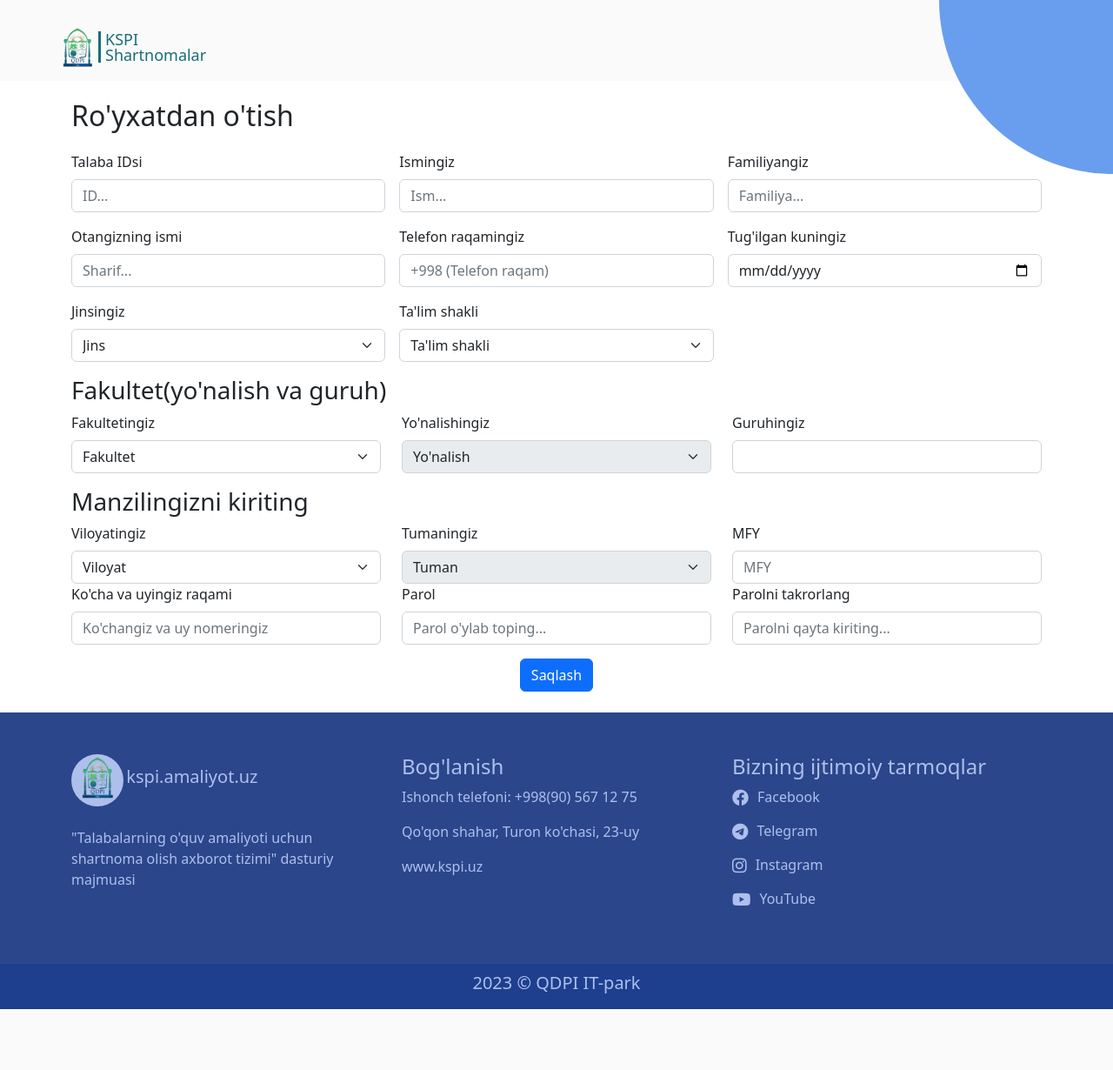
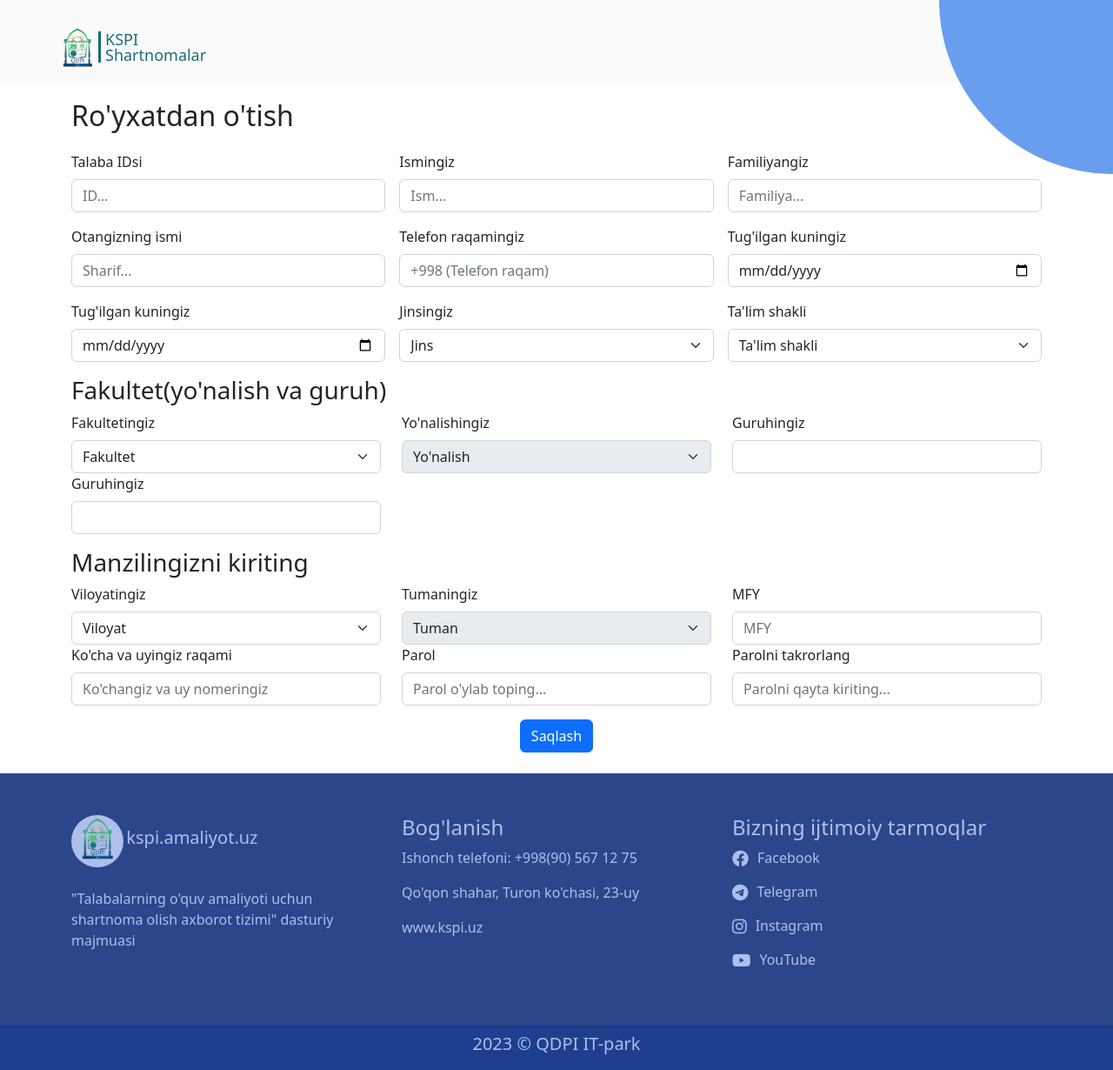
Before and after one commit to hfazliddin98/shartnoma, a Django app: page /royhat/ in a window 1280 px wide. Shown: the whole page at 87% size. Before the commit the page ends 1160 px from the top, so only its background shows below. Run offline with Django 4.2, Linux system fonts and the light colour scheme; some libraries are stand-ins or nearby versions.

Commit message:
amliyot 28.04.2023

```diff
--- a/templates/boshi/keyin.html
+++ b/templates/boshi/keyin.html
@@ -166,7 +166,7 @@
 
 
     <!-- BOOTSTRAP-JAVASCRIPT -->
-    <link rel="stylesheet" href="{% static '/bootstrap/js/bootstrap.bundle.min.js' %}">
+    <script src="{% static '/bootstrap/js/bootstrap.bundle.min.js' %}"></script>
 
 
 </body>
--- a/templates/boshi/oldin.html
+++ b/templates/boshi/oldin.html
@@ -126,7 +126,7 @@
     </footer>
 
      <!-- BOOTSTRAP-JAVASCRIPT -->
-     <link rel="stylesheet" href="{% static '/bootstrap/js/bootstrap.bundle.min.js' %}">
+     <script src="{% static '/bootstrap/js/bootstrap.bundle.min.js' %}"></script>
 
 
 </body>
--- a/templates/kirish/login.html
+++ b/templates/kirish/login.html
@@ -130,7 +130,7 @@
 
 
     <!-- BOOTSTRAP-JAVASCRIPT -->
-    <link rel="stylesheet" href="{% static '/bootstrap/js/bootstrap.bundle.min.js' %}">
+    <script src="{% static '/bootstrap/js/bootstrap.bundle.min.js' %}"></script>
 
     <!-- JAVASCRIPT -->
     <script src="{% static '/js/login.js' %}"></script>
--- a/templates/kirish/signup.html
+++ b/templates/kirish/signup.html
@@ -39,55 +39,68 @@
     <div class="main-content">
         <div class="container">
             <h1>Ro'yxatdan o'tish</h1>
+            <div class="text-center h4 text-primary">
+                {% for h in habar %}
+                    {{h}}
+                {% endfor %}
+            </div>
             <!-- LOGIN -->
-            <form action="https://echo.htmlacademy.ru" method="POST" class="row g-3 needs-validation" novalidate>
+            <form method="POST" class="row g-3 needs-validation" novalidate>
+                {% csrf_token %}
                 <div class="col-md-4 col-sm-6">
                     <label for="validationCustom01" class="form-label">Talaba IDsi</label>
-                    <input type="text" class="form-control" id="validationCustom01" placeholder="ID..." required>
+                    <input name="username" type="text" class="form-control" id="validationCustom01" placeholder="ID..." required>
                     <div class="invalid-feedback">
                         IDni kiriting.!
                     </div>
                 </div>
                 <div class="col-md-4 col-sm-6">
                     <label for="validationCustom02" class="form-label">Ismingiz</label>
-                    <input type="text" class="form-control" id="validationCustom02" placeholder="Ism..." required>
+                    <input name="ism" type="text" class="form-control" id="validationCustom02" placeholder="Ism..." required>
                     <div class="invalid-feedback">
                         Ismingizni kiriting.!
                     </div>
                 </div>
                 <div class="col-md-4 col-sm-6">
                     <label for="validationCustom03" class="form-label">Familiyangiz</label>
-                    <input type="text" class="form-control" id="validationCustom03" placeholder="Familiya..." required>
+                    <input name="familya" type="text" class="form-control" id="validationCustom03" placeholder="Familiya..." required>
                     <div class="invalid-feedback">
                         Familiyangizni kiriting.!
                     </div>
                 </div>
                 <div class="col-md-4 col-sm-6">
                     <label for="validationCustom04" class="form-label">Otangizning ismi</label>
-                    <input type="text" class="form-control" id="validationCustom04" placeholder="Sharif..." required>
+                    <input name="sharif" type="text" class="form-control" id="validationCustom04" placeholder="Sharif..." required>
                     <div class="invalid-feedback">
                         Otangizning ismini kiriting.!
                     </div>
                 </div>
                 <div class="col-md-4 col-sm-6">
                     <label for="validationCustom05" class="form-label">Telefon raqamingiz</label>
-                    <input type="text" class="form-control" id="validationCustom05" data-mdb-input-mask="+998 90 000 00 00" placeholder="+998 (Telefon raqam)" required>
+                    <input name="t_nomer" type="text" class="form-control" id="validationCustom05" data-mdb-input-mask="+998 90 000 00 00" placeholder="+998 (Telefon raqam)" required>
                     <div class="invalid-feedback">
                         Telefon raqamingizni kiriting.!
                     </div>
                 </div>
                 <div class="col-md-4 col-sm-6">
                     <label for="validationCustom06" class="form-label">Tug'ilgan kuningiz</label>
-                    <input type="date" class="form-control" id="validationCustom06" placeholder="kun/oy/yil" required>
+                    <input name="t_yil" type="date" class="form-control" id="validationCustom06" placeholder="kun/oy/yil" required>
                     <div class="invalid-feedback">
                         Tug'ilgan kuningizni kiriting.!
                     </div>
                 </div>
+                <div class="col-md-4 col-sm-6">
+                    <label for="validationCustom06" class="form-label">Tug'ilgan kuningiz</label>
+                    <input name="k_yil" type="date" class="form-control" id="validationCustom06" placeholder="kun/oy/yil" required>
+                    <div class="invalid-feedback">
+                        O`qishga kirgan yilingizni kiriting.!
+                    </div>
+                </div>
                     <div class="col-md-4 col-sm-6">
                         <label for="jins" class="form-label">Jinsingiz</label>
-                        <select id="jins" class="form-select" size="1" required aria-label="select example">
+                        <select name="gender" id="jins" class="form-select" size="1" required aria-label="select example">
                             <option selected="selected" value="" disabled>Jins</option>
-                            <option >Erkak</optionselected=>
+                            <option >Erkak</option>
                             <option >Ayol</option>
                         </select>
                         <div class="invalid-feedback">
@@ -96,9 +109,9 @@
                     </div>
                     <div class="col-md-4 col-sm-6">
                         <label for="jins" class="form-label">Ta'lim shakli</label>
-                        <select id="jins" class="form-select" size="1" required aria-label="select example">
+                        <select name="talim_turi" id="jins" class="form-select" size="1" required aria-label="select example">
                             <option selected="selected" value="" disabled>Ta'lim shakli</option>
-                            <option >Kunduzgi</optionselected=>
+                            <option >Kunduzgi</option>
                             <option >Sirtqi</option>
                         </select>
                         <div class="invalid-feedback">
@@ -114,7 +127,7 @@
 
                         <div class="col-md-4 col-sm-6">
                             <label for="fakultet" class="form-label">Fakultetingiz</label>
-                            <select id="fakultet" class="form-select" size="1" required aria-label="select example">
+                            <select name="fakultet" id="fakultet" class="form-select" size="1" required aria-label="select example">
                                 <option selected="selected" value="" disabled>Fakultet</option>
                             </select>
                             <div class="invalid-feedback">
@@ -123,7 +136,7 @@
                         </div>
                         <div class="col-md-4 col-sm-6">
                             <label for="major" class="form-label">Yo'nalishingiz</label>
-                            <select id="major" class="form-select col-md-4" size="1" required aria-label="select example">
+                            <select name="yonalish" id="major" class="form-select col-md-4" size="1" required aria-label="select example">
                                 <option selected="selected" value="" disabled>Yo'nalish</option>
                             </select>
                             <div class="invalid-feedback">
@@ -131,8 +144,15 @@
                             </div>
                         </div>
                         <div class="col-md-4">
+                            <label for="kurs" class="form-label">Guruhingiz</label>
+                            <input name="kurs" type="text" id="kurs"  class="form-control" placeholder=" " required>
+                            <div class="invalid-feedback">
+                                Guruhingizni kiriting.!
+                            </div>
+                        </div>
+                        <div class="col-md-4">
                             <label for="guruh" class="form-label">Guruhingiz</label>
-                            <input type="text" id="guruh"  class="form-control" placeholder=" " required>
+                            <input name="guruh" type="text" id="guruh"  class="form-control" placeholder=" " required>
                             <div class="invalid-feedback">
                                 Guruhingizni kiriting.!
                             </div>
@@ -148,7 +168,7 @@
 
                         <div class="col-md-4 col-sm-6">
                             <label for="region" class="form-label">Viloyatingiz</label>
-                            <select id="region" class="form-select" size="1" required aria-label="select example">
+                            <select name="viloyat" id="region" class="form-select" size="1" required aria-label="select example">
                                 <option selected="selected" value="" disabled>Viloyat</option>
                             </select>
                             <div class="invalid-feedback">
@@ -157,7 +177,7 @@
                         </div>
                         <div class="col-md-4 col-sm-6">
                             <label for="district" class="form-label">Tumaningiz</label>
-                            <select id="district" class="form-select col-md-4" size="1" required aria-label="select example">
+                            <select name="tuman" id="district" class="form-select col-md-4" size="1" required aria-label="select example">
                                 <option selected="selected" value="" disabled>Tuman</option>
                             </select>
                             <div class="invalid-feedback">
@@ -166,14 +186,14 @@
                         </div>
                         <div class="col-md-4">
                             <label for="village" class="form-label">MFY</label>
-                            <input type="text" id="village"  class="form-control" placeholder="MFY" required>
+                            <input name="mfy" type="text" id="village"  class="form-control" placeholder="MFY" required>
                             <div class="invalid-feedback">
                                 Yashash manzilingizni kiriting.!
                             </div>
                         </div>
                         <div class="col-md-4">
                             <label for="village" class="form-label">Ko'cha va uyingiz raqami</label>
-                            <input type="text" id="village"  class="form-control" placeholder="Ko'changiz va uy nomeringiz" required>
+                            <input name="kocha_uy" type="text" id="village"  class="form-control" placeholder="Ko'changiz va uy nomeringiz" required>
                             <div class="invalid-feedback">
                                 Yashash manzilingizni kiriting.!
                             </div>
@@ -181,14 +201,14 @@
 
                         <div class="col-md-4 col-sm-6">
                             <label for="password" class="form-label">Parol</label>
-                            <input type="password" class="form-control" id="password" placeholder="Parol o'ylab toping..." pattern="(?=.*\d)(?=.*[a-z])(?=.*[A-Z]).{8,}" required>
+                            <input name="password1" type="password" class="form-control" id="password" placeholder="Parol o'ylab toping..." pattern="(?=.*\d)(?=.*[a-z])(?=.*[A-Z]).{8,}" required>
                             <div class="invalid-feedback">
                                 Parolni kiriting.!
                             </div>
                         </div>
                         <div class="col-md-4 col-sm-6">
                             <label for="confirm-password" class="form-label">Parolni takrorlang</label>
-                            <input type="password" id="confirm-password" class="form-control" placeholder="Parolni qayta kiriting..." pattern="(?=.*\d)(?=.*[a-z])(?=.*[A-Z]).{8,}" required>
+                            <input name="password2" type="password" id="confirm-password" class="form-control" placeholder="Parolni qayta kiriting..." pattern="(?=.*\d)(?=.*[a-z])(?=.*[A-Z]).{8,}" required>
                             <div class="invalid-feedback">
                                 Parolni tekshiring va qayta kiriting.!
                             </div>
@@ -257,7 +277,7 @@
 
 
     <!-- BOOTSTRAP-JAVASCRIPT -->
-    <link rel="stylesheet" href="{% static '/bootstrap/js/bootstrap.bundle.min.js' %}">
+    <script src="{% static '/bootstrap/js/bootstrap.bundle.min.js' %}"></script>
 
     <!-- JAVASCRIPT -->
     <script src="{% static '/js/register.js' %}"></script>
--- a/users/admin.py
+++ b/users/admin.py
@@ -3,8 +3,5 @@ from django.contrib.auth.models import Group
 from .models import User
 
 
-class UserAdmin(admin.ModelAdmin):
-    list_display = ('id', 'username', 'first_name', 'last_name', 'telefon', 'sana','password')
-
 admin.site.unregister(Group)
 admin.site.register(User)
--- a/users/views.py
+++ b/users/views.py
@@ -17,15 +17,15 @@ def kirish(request):
             return redirect('/')
         else:
             messages.warning(request, 'Id yoki parol xato')
-            return redirect('/kirish/')
+            return redirect('/kirish')
 
     return render(request, 'kirish/login.html')
 
 
 def home(request):
-    pdf = Pdf.objects.all
+    userlar = User.objects.all
     contex = {
-        'pdf': pdf,
+        'userlar': userlar,
     }
     return render(request, 'boshi/home.html', contex)
 
@@ -45,7 +45,7 @@ def royhat(request):
         fakultet = request.POST['fakultet']
         yonalish = request.POST['yonalish']
         kurs = request.POST['kurs']
-        guruh = request.POST['guruh']#
+        guruh = request.POST['guruh']
 
         viloyat = request.POST['viloyat']
         tuman = request.POST['tuman']
```
Also changed, not shown: amaliyot/views.py (+25 -2 lines), templates/amaliyot/amaliyot.html (+16 -15 lines), templates/boshi/home.html (+5 -18 lines), db.sqlite3.
